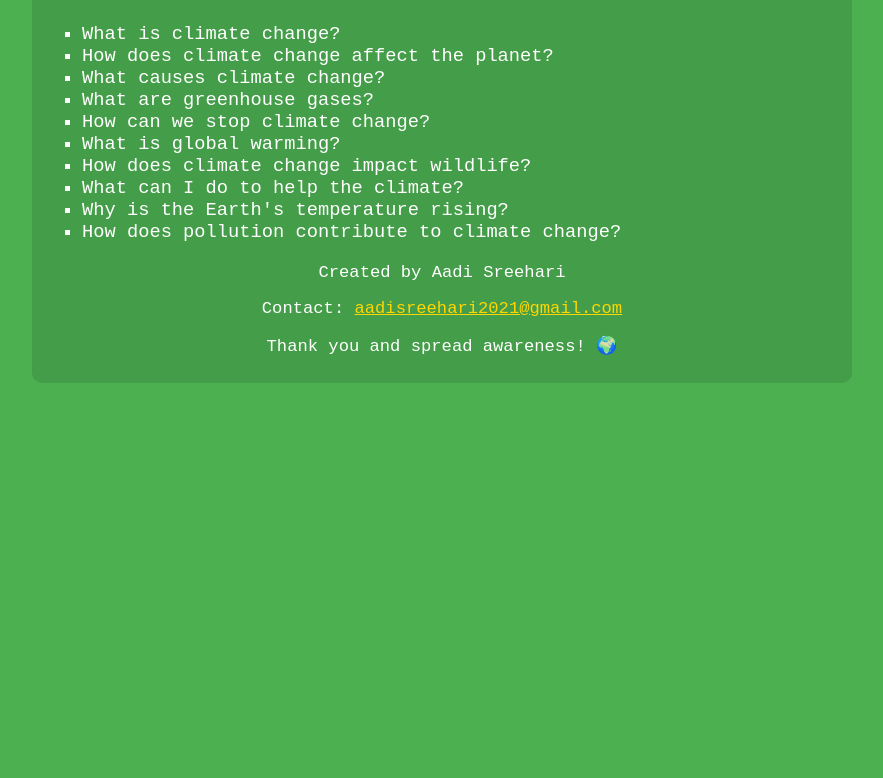
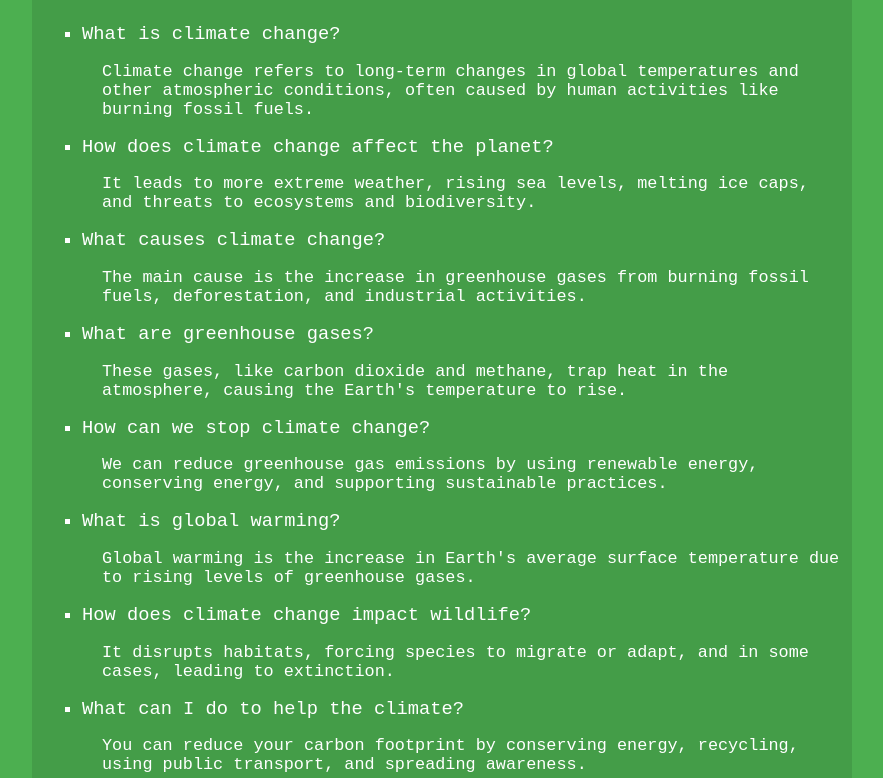
Before and after one commit to TheHTML-glitch/TheApp.Finder, a plain HTML site: page index.html in a window 1280 px wide. Shown: the part 682-1460 px from the top of the page, without its empty margins (198-1081 px from the left). Before the commit the page ends 1093 px from the top, so only its background shows below. Drawn offline with Linux system fonts and the light colour scheme.

Commit message:
Update index.html

```diff
--- a/index.html
+++ b/index.html
@@ -35,6 +35,10 @@
             text-align: left;
             list-style-type: square;
         }
+        ol p {
+            font-size: 0.9em;
+            margin-left: 20px;
+        }
         footer {
             font-size: 1.1em; /* Larger footer font size */
             margin-top: 20px;
@@ -60,16 +64,36 @@
 
         <h2>Common Questions About Climate Change 🤔</h2>
         <ol>
-            <li>What is climate change?</li>
-            <li>How does climate change affect the planet?</li>
-            <li>What causes climate change?</li>
-            <li>What are greenhouse gases?</li>
-            <li>How can we stop climate change?</li>
-            <li>What is global warming?</li>
-            <li>How does climate change impact wildlife?</li>
-            <li>What can I do to help the climate?</li>
-            <li>Why is the Earth's temperature rising?</li>
-            <li>How does pollution contribute to climate change?</li>
+            <li>What is climate change?
+                <p>Climate change refers to long-term changes in global temperatures and other atmospheric conditions, often caused by human activities like burning fossil fuels.</p>
+            </li>
+            <li>How does climate change affect the planet?
+                <p>It leads to more extreme weather, rising sea levels, melting ice caps, and threats to ecosystems and biodiversity.</p>
+            </li>
+            <li>What causes climate change?
+                <p>The main cause is the increase in greenhouse gases from burning fossil fuels, deforestation, and industrial activities.</p>
+            </li>
+            <li>What are greenhouse gases?
+                <p>These gases, like carbon dioxide and methane, trap heat in the atmosphere, causing the Earth's temperature to rise.</p>
+            </li>
+            <li>How can we stop climate change?
+                <p>We can reduce greenhouse gas emissions by using renewable energy, conserving energy, and supporting sustainable practices.</p>
+            </li>
+            <li>What is global warming?
+                <p>Global warming is the increase in Earth's average surface temperature due to rising levels of greenhouse gases.</p>
+            </li>
+            <li>How does climate change impact wildlife?
+                <p>It disrupts habitats, forcing species to migrate or adapt, and in some cases, leading to extinction.</p>
+            </li>
+            <li>What can I do to help the climate?
+                <p>You can reduce your carbon footprint by conserving energy, recycling, using public transport, and spreading awareness.</p>
+            </li>
+            <li>Why is the Earth's temperature rising?
+                <p>It's rising due to human activities that release greenhouse gases, such as burning fossil fuels and deforestation.</p>
+            </li>
+            <li>How does pollution contribute to climate change?
+                <p>Pollution, especially from fossil fuel emissions, increases greenhouse gases in the atmosphere, which leads to warming.</p>
+            </li>
         </ol>
 
         <footer>
```
